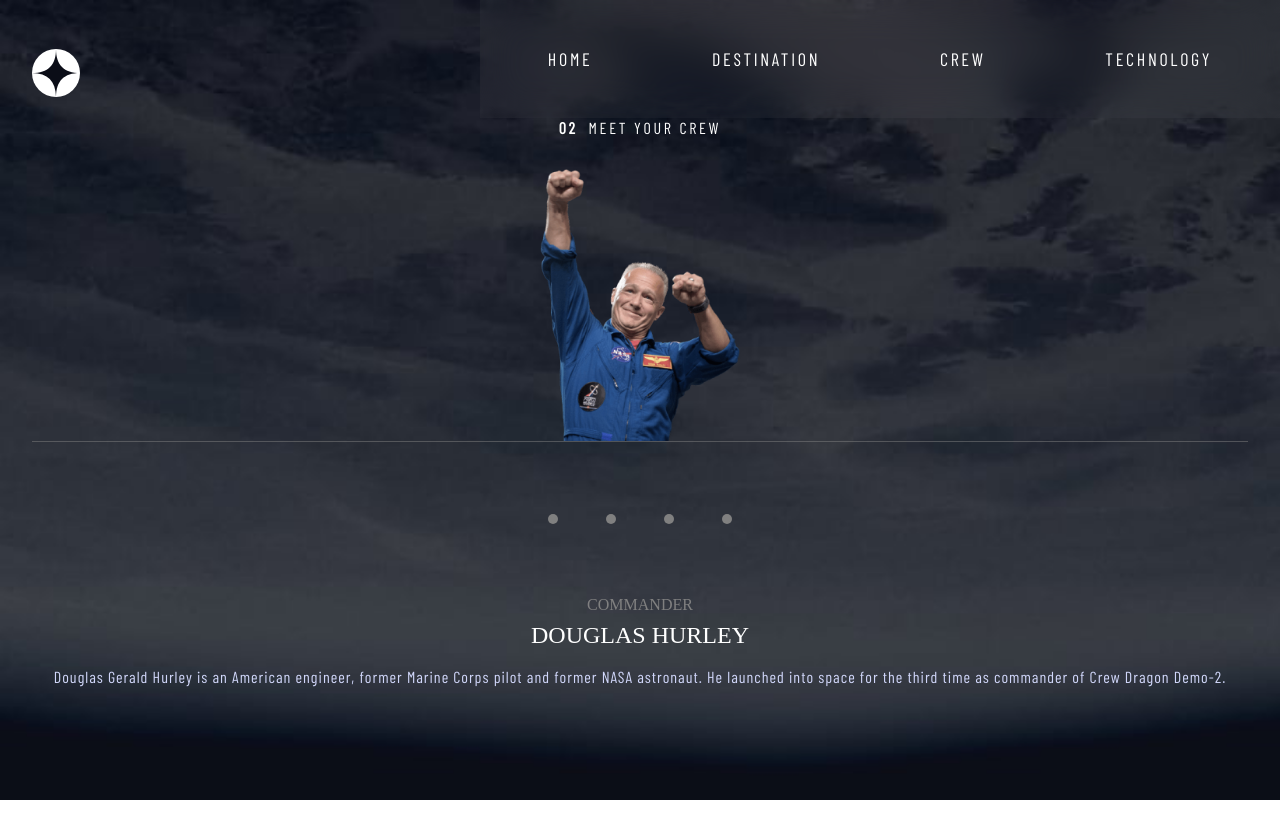
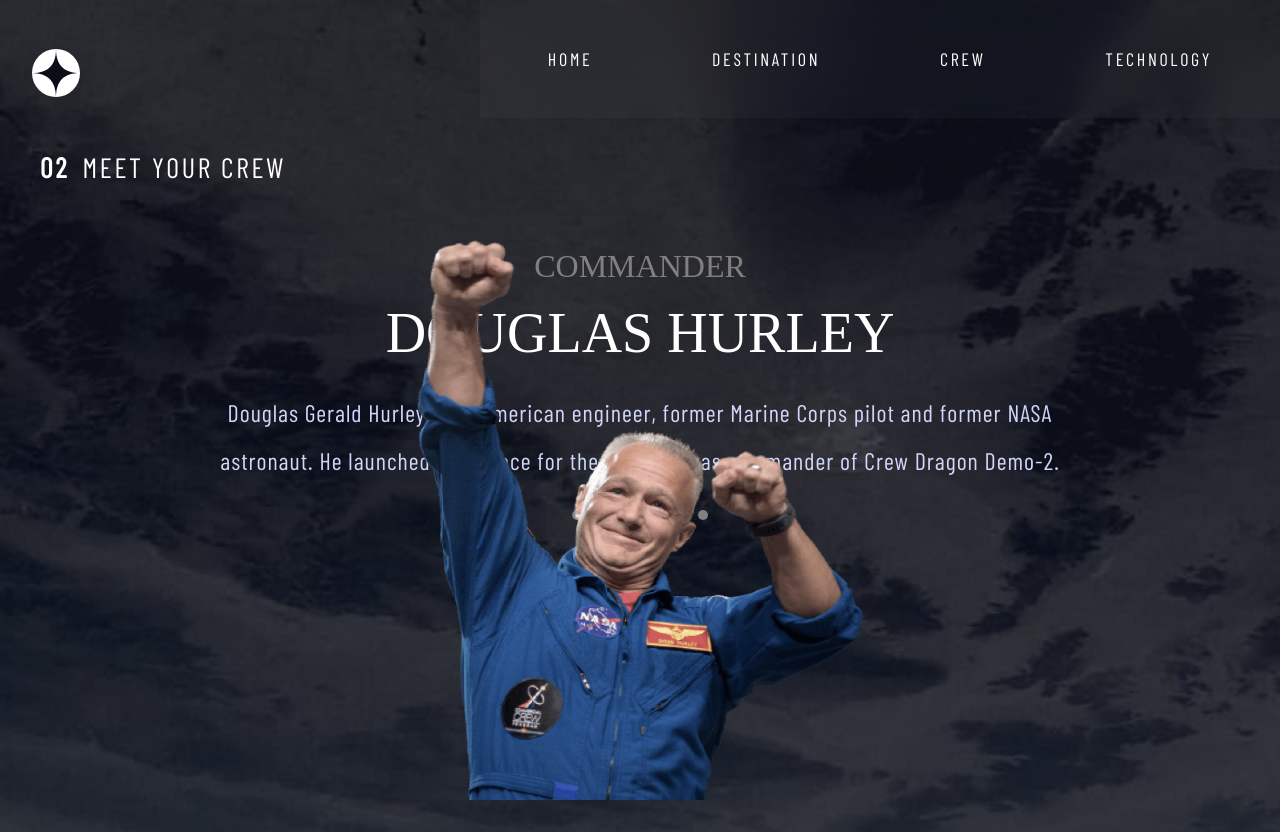
Before and after one commit to mercadorico/space-tourism, a React (Create React App) app: page /crew in a window 1280 px wide. Before the commit the page ends 800 px from the top, so only its background shows below. Built offline with nearby package versions, Linux system fonts and the light colour scheme; a web font is replaced by a local one.

Commit message:
Import remaining assets and style crew page for desktops. Need to change image position:absolute to remove bug when scaling the browser.

```diff
--- a/src/App.css
+++ b/src/App.css
@@ -3,3 +3,7 @@
     padding: 0;
     margin: 0;
 }
+
+button {
+    cursor: pointer;
+}
--- a/src/assets/exportCrew.js
+++ b/src/assets/exportCrew.js
@@ -1 +1,4 @@
 export {default as Douglas} from './crew/image-douglas-hurley.png'
+export {default as Anousheh} from './crew/image-anousheh-ansari.png'
+export {default as Mark} from './crew/image-mark-shuttleworth.png'
+export {default as Victor} from './crew/image-victor-glover.png'
--- a/src/components/crew/Crew.jsx
+++ b/src/components/crew/Crew.jsx
@@ -1,14 +1,14 @@
 import React from 'react';
 import './crew.css';
 
-import {douglasDetails} from './exportDetails';
+import {douglasDetails, markDetails, victorDetails, anoushehDetails} from './exportDetails';
 
-function Crew() {
+function Crew(props) {
     // Remove class and add new one to render correct background image
     document.body.classList.remove("home", "destination", "technology");
     document.body.classList.add("crew");
 
-    const crewDetails = [douglasDetails]
+    const crewDetails = [douglasDetails, markDetails, victorDetails, anoushehDetails]
 
     return (
         <div>
@@ -16,21 +16,21 @@
 
             <div className='crew__body--flex'>
                 <div className='crew__img--container'>
-                    <img src={crewDetails[0].img} alt='crew-img'/>
+                    <img src={crewDetails[props.selectIndex].img} alt='crew-img'/>
                     <hr className='crew__hr'></hr>
                 </div>
 
                 <div className='crew__button-container'>
-                    <button className='crew__button'></button>
-                    <button className='crew__button'></button>
-                    <button className='crew__button'></button>
-                    <button className='crew__button'></button>
+                    <button className='crew__button' onClick={() => {props.handleClick(0)}}></button>
+                    <button className='crew__button' onClick={() => {props.handleClick(1)}}></button>
+                    <button className='crew__button' onClick={() => {props.handleClick(2)}}></button>
+                    <button className='crew__button' onClick={() => {props.handleClick(3)}}></button>
                 </div>
 
                 <div className='crew__details'>
-                    <div className='crew__position'>{crewDetails[0].position}</div>
-                    <div className='crew__name'>{crewDetails[0].name}</div>
-                    <p className='crew__description'>{crewDetails[0].description}</p>
+                    <div className='crew__position'>{crewDetails[props.selectIndex].position}</div>
+                    <div className='crew__name'>{crewDetails[props.selectIndex].name}</div>
+                    <p className='crew__description'>{crewDetails[props.selectIndex].description}</p>
                 </div>
             </div>
         </div>
--- a/src/components/crew/crew.css
+++ b/src/components/crew/crew.css
@@ -33,6 +33,7 @@
 
 .crew__img--container > img {
     width: 12.5rem;
+    height: 14rem;
 }
 
 .crew__hr {
@@ -79,7 +80,7 @@
     letter-spacing: 1px;
 }
 
-/* when width gets larger than 481px and smaller than 768px */
+/* when width gets larger than 481px and smaller than 1304px */
 @media only screen and (max-width: 1304px) and (min-width: 481px) {
     /* For Small iPads, tablets: */
     body.crew {
@@ -89,9 +90,81 @@
        -o-background-size: cover;
         background-size: cover;
     }
+
+    .crew-header {
+        text-align: start;
+        margin-top: 2rem;
+        margin-left: 2.5rem;
+        font-size: 1.25rem;
+    }
+
+    .crew__body--flex {
+        flex-direction: column-reverse;
+        justify-content: flex-end;
+        margin: 1rem 8rem;
+    }
+
+    .crew__position {
+        font-size: 1.5rem;
+    }
+
+    .crew__name {
+        font-size: 2.5rem;
+    }
+
+    .crew__description {
+        line-height: 180%;
+        font-size: 1.15rem;
+    }
+
+    .crew__button {
+        margin: 0 1rem;
+    }
+
+    .crew__img--container > img {
+        width: 28rem;
+        height: 30rem;
+        position: absolute;
+        bottom: 0;
+    }
+
+    .crew__hr {
+        display: none;
+    }
 }
 
-/* when width gets larger than 768px */
+/* when width gets larger than 1024px and smaller than 1304px */
+@media only screen and (max-width: 1304px) and (min-width: 1024px) {
+
+    .crew-header {
+        font-size: 1.75rem;
+    }
+
+    .crew__body--flex {
+        margin: 4rem 12rem;
+    }
+
+    .crew__position {
+        font-size: 2rem;
+    }
+
+    .crew__name {
+        font-size: 3.5rem;
+        margin-top: 1rem;
+        margin-bottom: 1.5rem;
+    }
+
+    .crew__description {
+        line-height: 200%;
+        font-size: 1.5rem;
+    }
+
+    .crew__img--container > img {
+        height: 35rem;
+    }
+}
+
+/* when width gets larger than 1305px */
 @media only screen and (min-width: 1305px) {
     /* For laptop, desktops */
     body.crew {
@@ -104,9 +177,54 @@
         padding-left: 3.475rem;
         padding-top: 2.5rem;
     }
+
+    .crew-header {
+        font-size: 1.75rem;
+        text-align: start;
+        margin-left: 2rem;
+        margin-top: 3rem;
+    }
+
+    .crew__body--flex {
+        flex-direction: column-reverse;
+        justify-content: space-between;
+        align-items: flex-start;
+        padding-top: 7rem;
+    }
+
+    .crew__details {
+        align-items: flex-start;
+        width: 40%;
+    }
+
+    .crew__position {
+        font-size: 2rem;
+    }
+
+    .crew__name {
+        font-size: 3.5rem;
+    }
+
+    .crew__description {
+        font-size: 1.2rem;
+        text-align: start;
+        padding-right: 7rem;
+    }
+
+    .crew__img--container > img {
+        width: 32rem;
+        height: 42rem;
+        position: absolute;
+        bottom: 0;
+        right: 5rem;
+    }
+
+    .crew__hr {
+        display: none;
+    }
 }
 
-/* when width gets larger than 1900px */
+/* when width gets larger than 1800px */
 @media only screen and (min-width: 1800px) {
     /* For large desktop, laptop */
     body.crew {
@@ -119,4 +237,20 @@
         padding-left: 3.475rem;
         padding-top: 2.5rem;
     }
+
+    .crew-header {
+        padding-left: 5rem;
+    }
+
+    .crew__body--flex {
+        padding-left: 5rem;
+    }
+
+    .crew__details {
+        width: 40%;
+    }
+
+    .crew__img--container > img {
+        right: 20rem;
+    }
 }
--- a/src/components/crew/exportDetails.js
+++ b/src/components/crew/exportDetails.js
@@ -1,4 +1,4 @@
-import {Douglas} from '../../assets/exportCrew';
+import {Douglas, Anousheh, Mark, Victor} from '../../assets/exportCrew';
 
 const douglasDetails = {
     img: Douglas,
@@ -7,4 +7,25 @@
     description: 'Douglas Gerald Hurley is an American engineer, former Marine Corps pilot and former NASA astronaut. He launched into space for the third time as commander of Crew Dragon Demo-2.'
 }
 
-export {douglasDetails};
+const anoushehDetails = {
+    img: Anousheh,
+    name: 'ANOUSHEH ANSARI',
+    position: 'FLIGHT ENGINEER',
+    description: 'Anousheh Ansari is an Iranian American engineer and co-founder of Prodea Systems. Ansari was the fourth self-funded space tourist, the first self-funded woman to fly to the ISS, and the first Iranian in space.'
+}
+
+const markDetails = {
+    img: Mark,
+    name: 'MARK SHUTTLEWORTH',
+    position: 'MISSION SPECIALIST',
+    description: 'Mark Richard Shuttleworth is the founder and CEO of Canonical, the company behind the Linux-based Ubuntu operating system. Shuttleworth became the first South African to travel to space as a space tourist.'
+}
+
+const victorDetails = {
+    img: Victor,
+    name: 'VICTOR GLOVER',
+    position: 'PILOT',
+    description: 'Pilot on the first operational flight of the SpaceX Crew Dragon to the International Space Station. Glover is a commander in the U.S. Navy where he pilots an F/A-18.He was a crew member of Expedition 64, and served as a station systems flight engineer.'
+}
+
+export {douglasDetails, anoushehDetails, markDetails, victorDetails};
```
